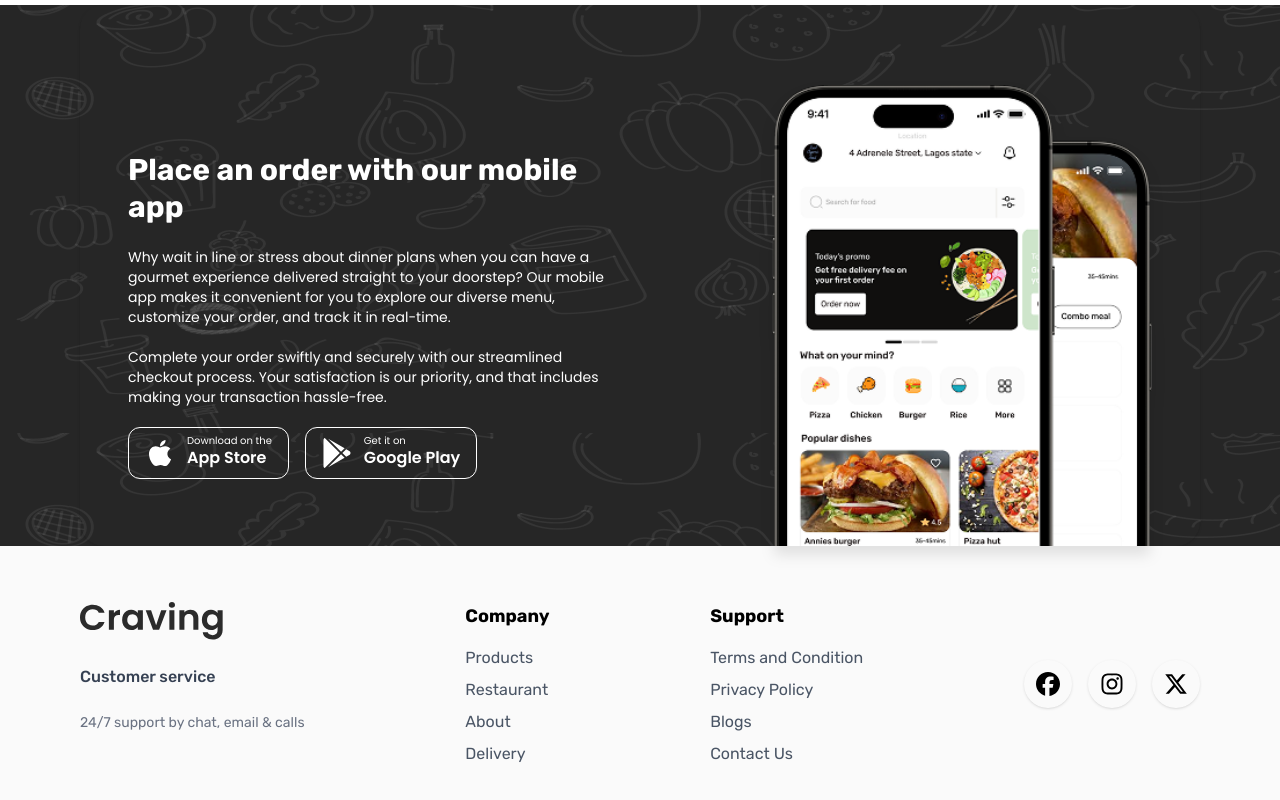
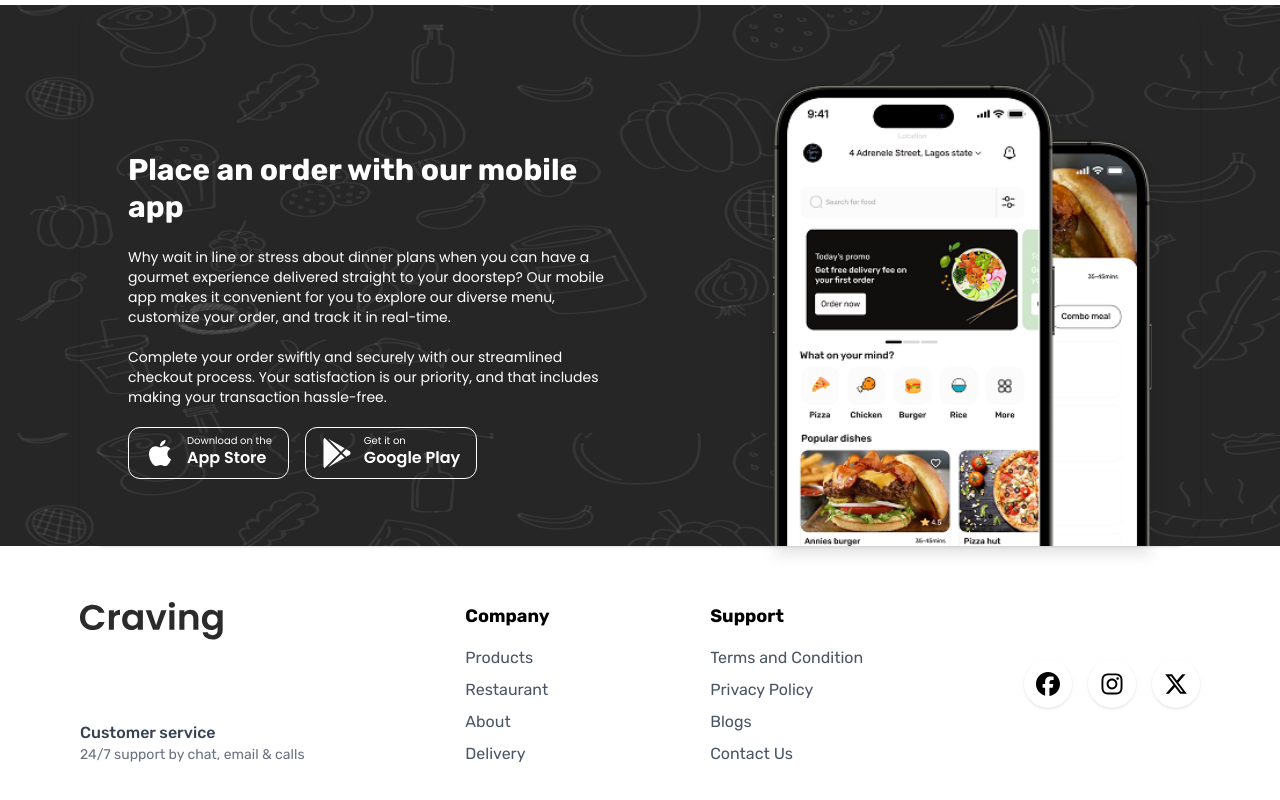
Before and after one commit to Jchosenn/cravings_food, a React (Vite) app: page / in a window 1280 px wide. Shown: the part 3800-4600 px from the top of the page. Built offline with nearby package versions, Linux system fonts and the light colour scheme.

Commit message:
style: space adjustment

```diff
--- a/src/components/Footer.jsx
+++ b/src/components/Footer.jsx
@@ -25,20 +25,22 @@ export const Footer = () => {
   ];
 
   return (
-    <footer className="px-6 py-14 lg:px-20 bg-[#FAFAFA] font-rubik">
+    <footer className="px-6 py-14 lg:px-20 font-rubik">
       <div className="flex flex-col gap-14 md:gap-10 lg:flex-row justify-between">
 
         <motion.div
           initial={{ opacity: 0, y: 20 }}
           whileInView={{ opacity: 1, y: 0 }}
           transition={{ duration: 0.4 }}
-          className="space-y-6 max-w-xs"
+          className="space-y-20 max-w-xs"
         >
           <img src={logo} alt="Craving Logo" className="w-32 md:w-36" />
+          <div>
           <p className="font-medium text-gray-700">Customer service</p>
           <p className="text-sm text-gray-500">
             24/7 support by chat, email & calls
           </p>
+          </div>
         </motion.div>
         <motion.div
           initial={{ opacity: 0, y: 20 }}
```
